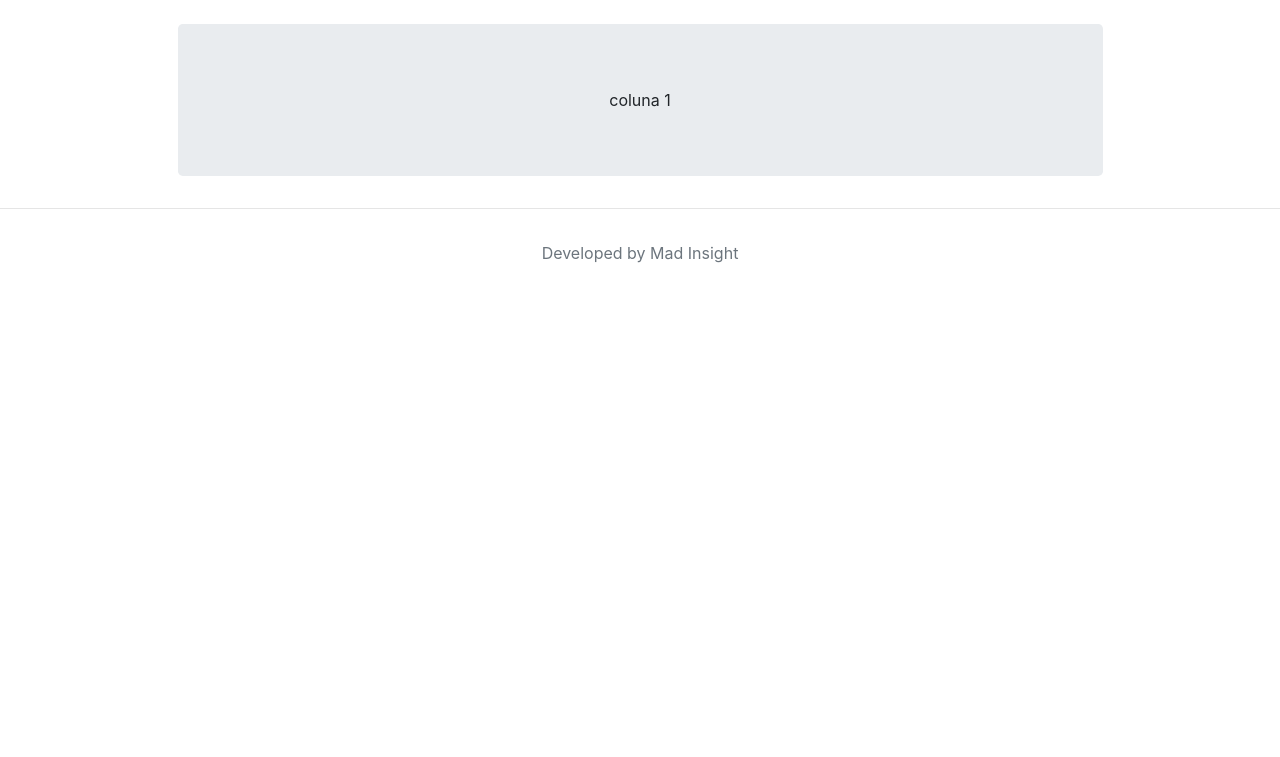
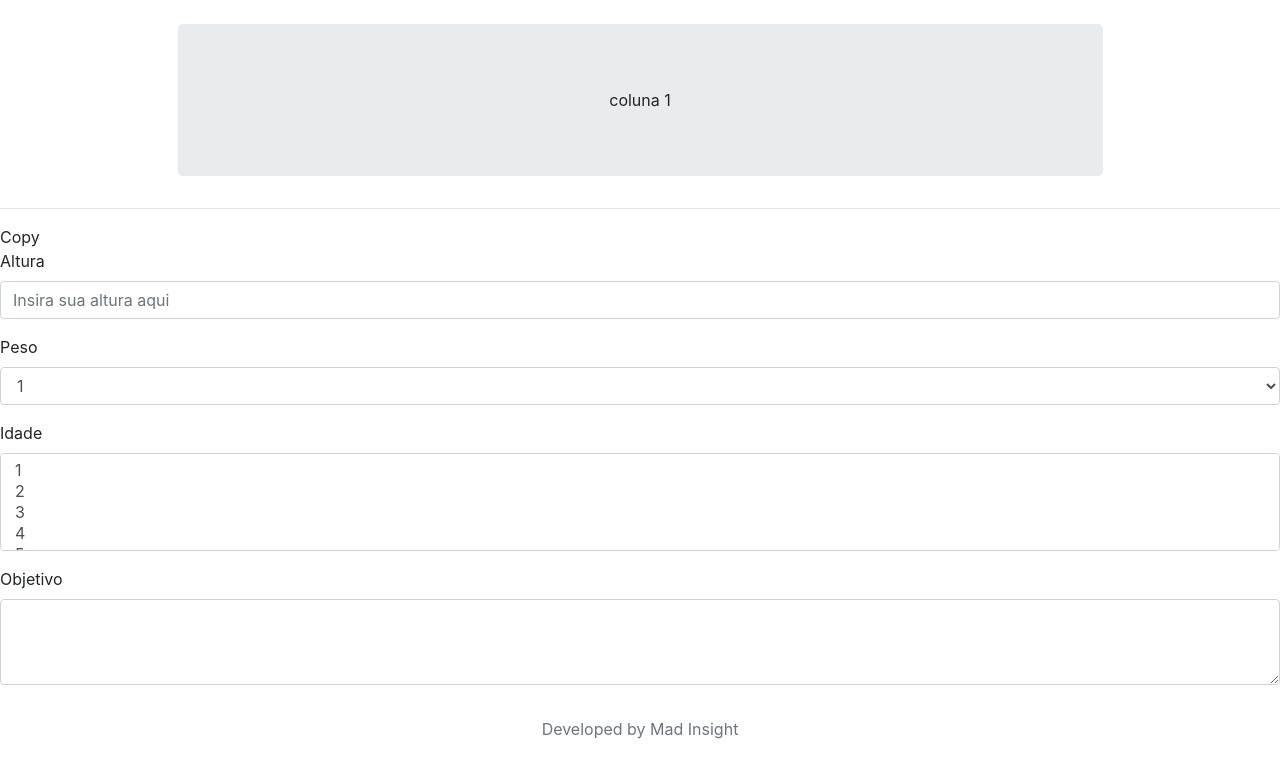
Before and after one commit to guilhermer1307/dietmaker, a Django app: page /main/ in a window 1280 px wide. Shown: the part 81-838 px from the top of the page. Before the commit the page ends 344 px from the top, so only its background shows below. Run offline with Django 3.2, Linux system fonts and the light colour scheme; some libraries are stand-ins or nearby versions.

Commit message:
form_main

```diff
--- a/dietmaker/dietmaker/diet/templates/main.html
+++ b/dietmaker/dietmaker/diet/templates/main.html
@@ -40,6 +40,39 @@
         </div>
             <hr>
 
+        <!-- formulário de requerimento de usuário -->
+
+        Copy
+<form>
+  <div class="form-group">
+    <label for="exampleFormControlInput1">Altura</label>
+    <input type="number" class="form-control" id="exampleFormControlInput1" placeholder="Insira sua altura aqui">
+  </div>
+  <div class="form-group">
+    <label for="exampleFormControlSelect1">Peso</label>
+    <select class="form-control" id="exampleFormControlSelect1">
+      <option>1</option>
+      <option>2</option>
+      <option>3</option>
+      <option>4</option>
+      <option>5</option>
+    </select>
+  </div>
+  <div class="form-group">
+    <label for="exampleFormControlSelect2">Idade</label>
+    <select multiple class="form-control" id="exampleFormControlSelect2">
+      <option>1</option>
+      <option>2</option>
+      <option>3</option>
+      <option>4</option>
+      <option>5</option>
+    </select>
+  </div>
+  <div class="form-group">
+    <label for="exampleFormControlTextarea1">Objetivo</label>
+    <textarea class="form-control" id="exampleFormControlTextarea1" rows="3"></textarea>
+  </div>
+
          <!-- final do conteudo -->
     </main>
 
```
